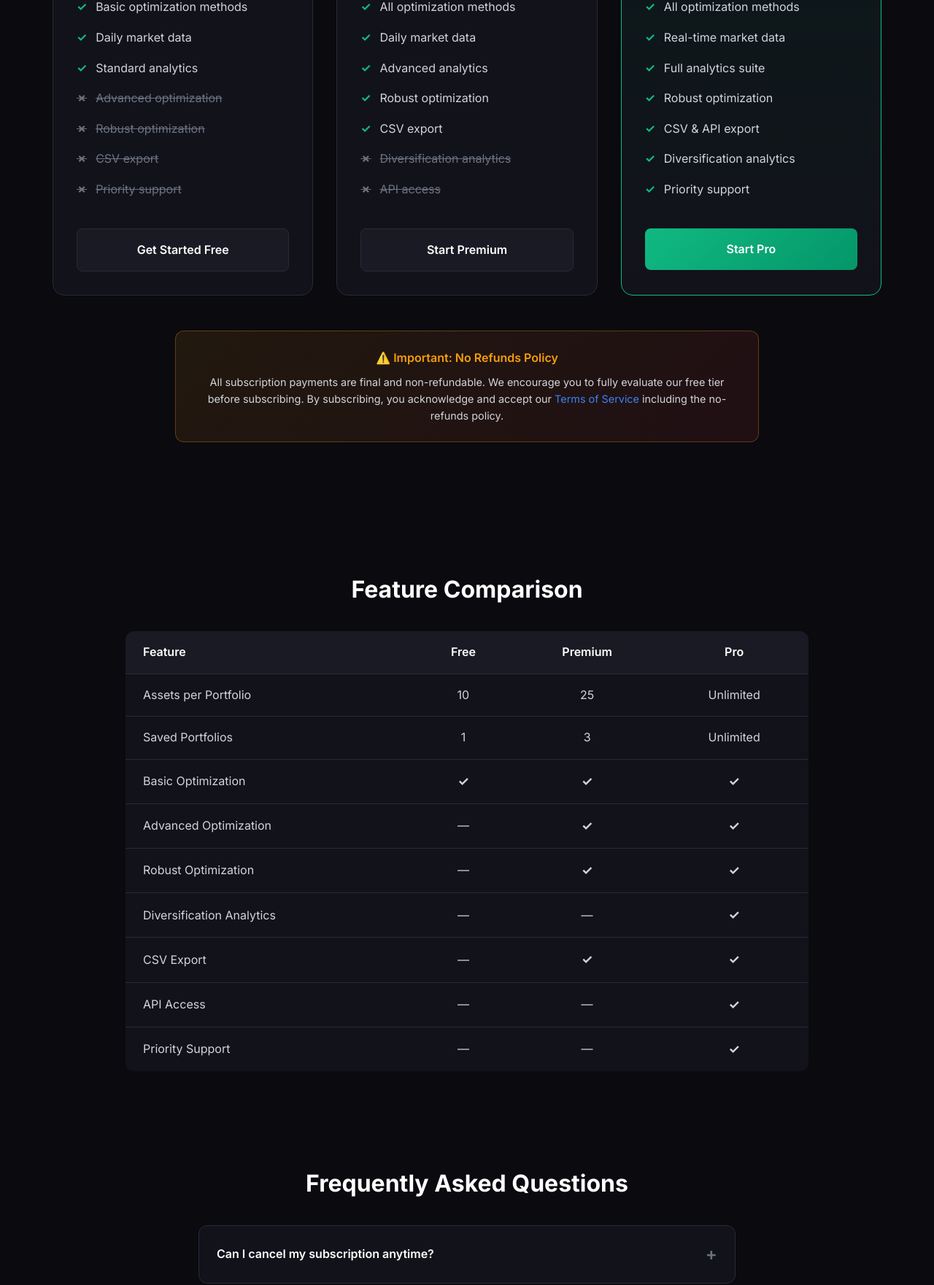
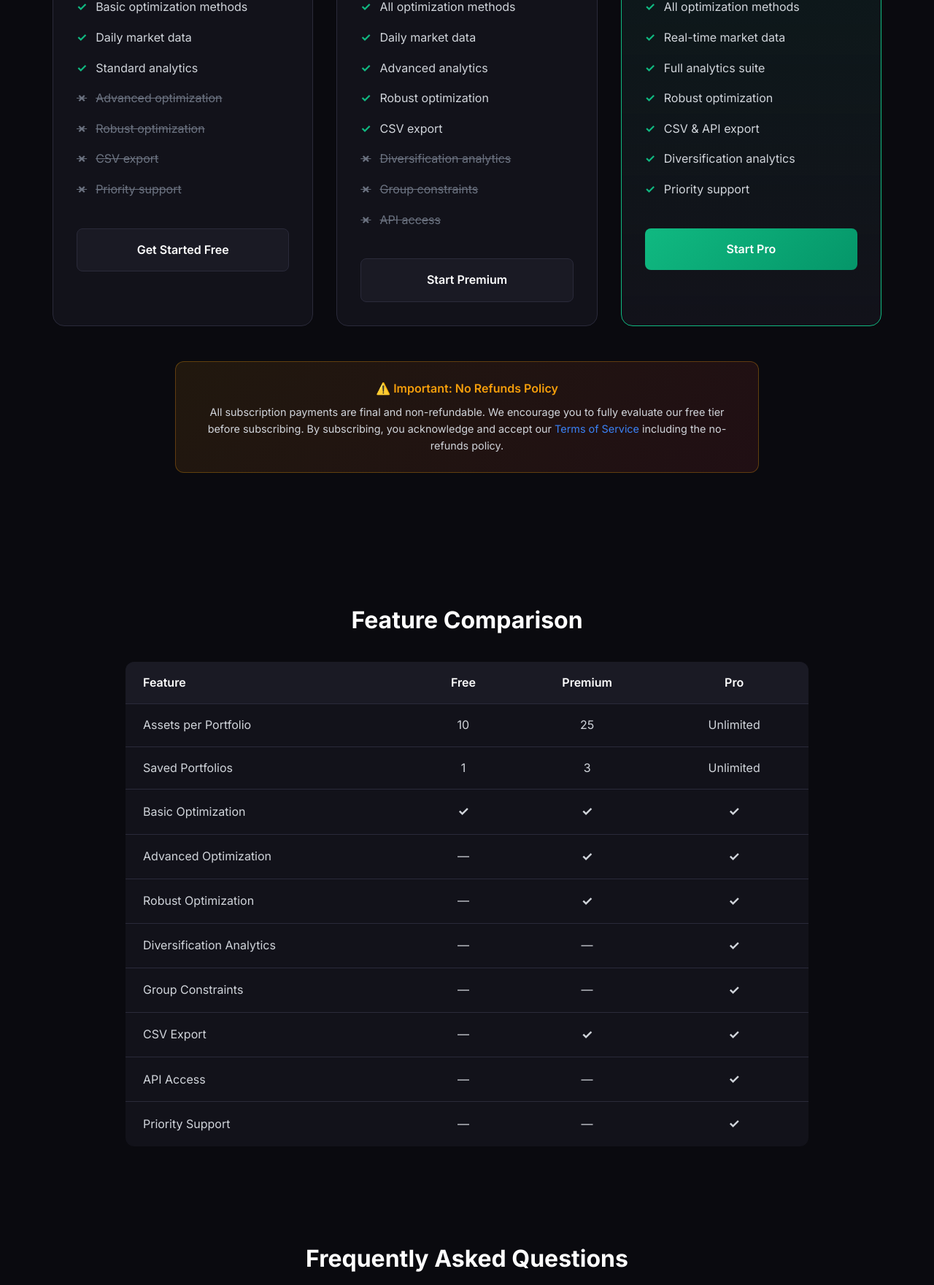
Before and after one commit to shadow6-actual/V6_EODHD_POpt, a Flask app: page /pricing in a window 1280 px wide. Shown: the part 750-2511 px from the top of the page at 73% size. Run offline with Flask 3, Linux system fonts and the light colour scheme.

Commit message:
Update pricing.html
nested pricing update

```diff
--- a/webapp/templates/pricing.html
+++ b/webapp/templates/pricing.html
@@ -584,6 +584,7 @@
                     <li>Robust optimization</li>
                     <li>CSV export</li>
                     <li class="disabled">Diversification analytics</li>
+                    <li class="disabled">Group constraints</li>
                     <li class="disabled">API access</li>
                 </ul>
                 <a href="/app" class="pricing-cta secondary">Start Premium</a>
@@ -666,6 +667,12 @@
                 </tr>
                 <tr>
                     <td>Diversification Analytics</td>
+                    <td class="cross">—</td>
+                    <td class="cross">—</td>
+                    <td class="check">✓</td>
+                </tr>
+                <tr>
+                    <td>Group Constraints</td>
                     <td class="cross">—</td>
                     <td class="cross">—</td>
                     <td class="check">✓</td>
```
